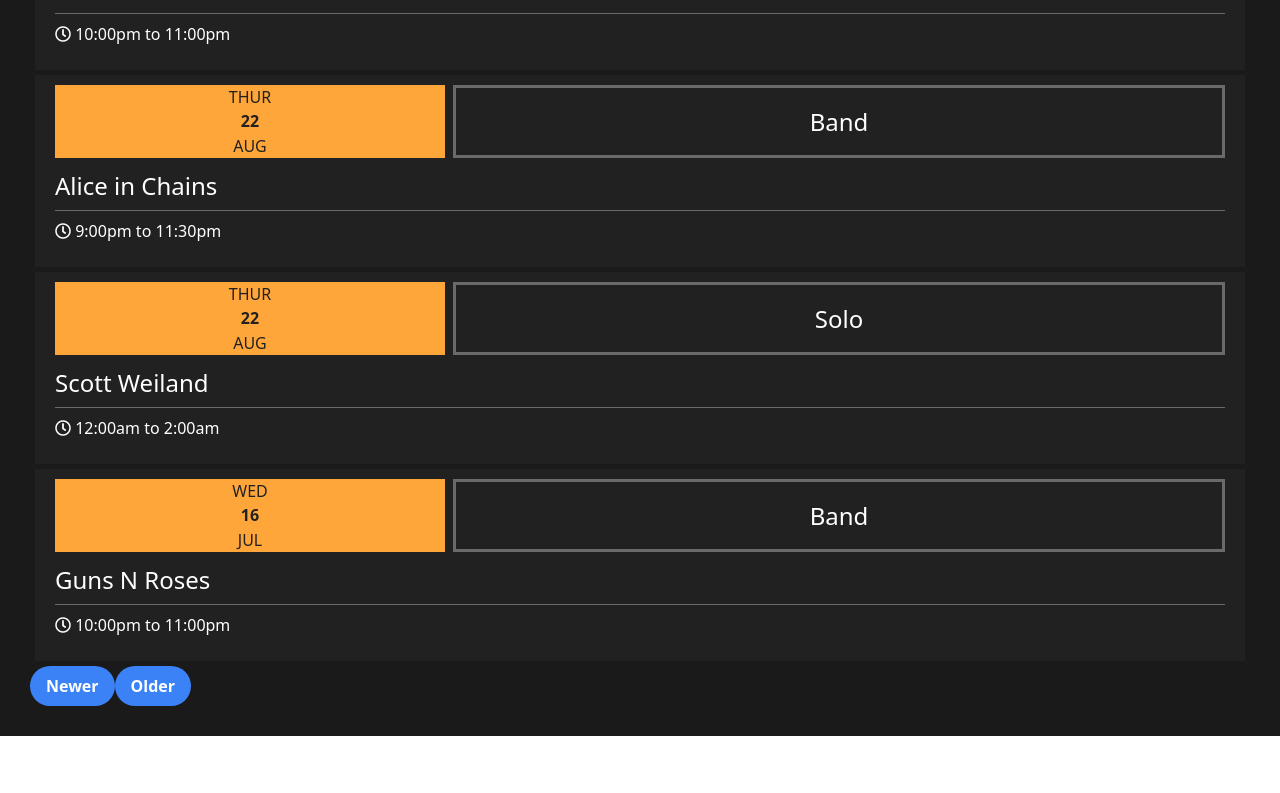
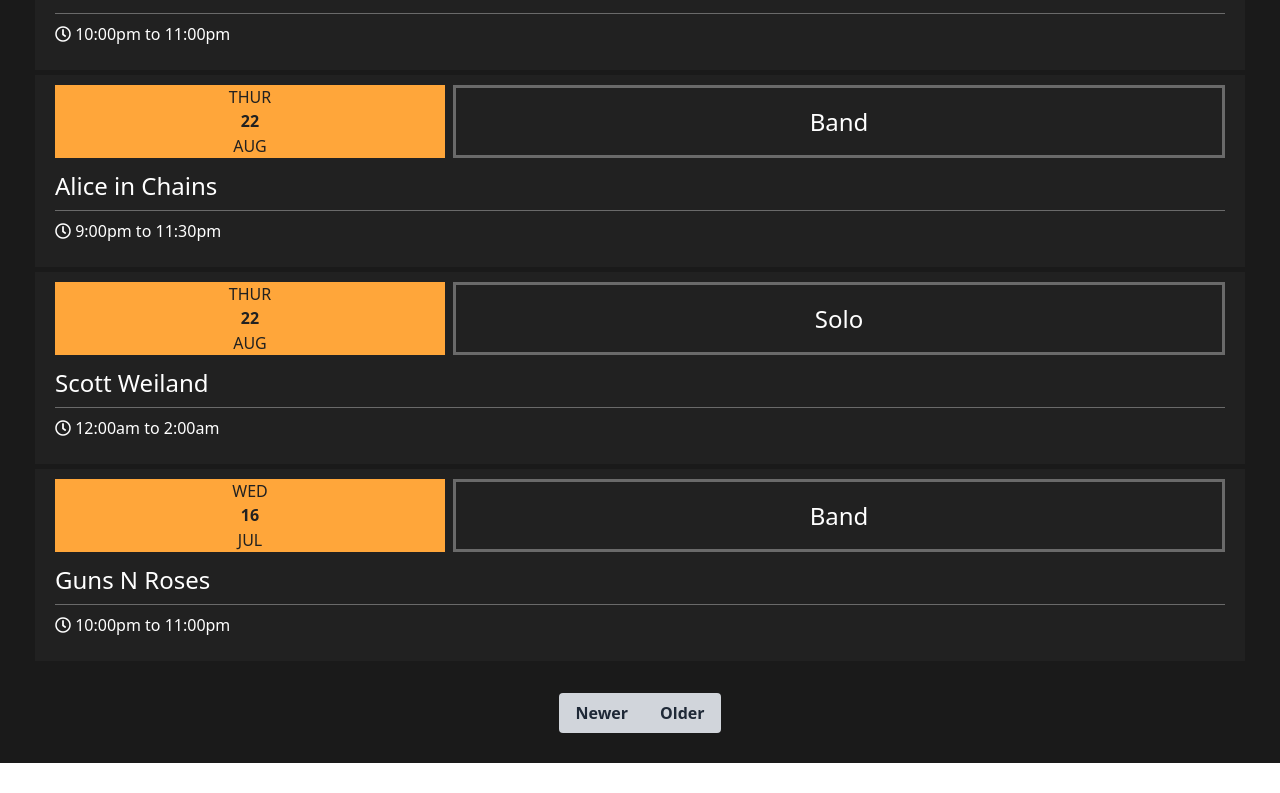
Before and after one commit to dstearle/vue-calendar-list, a Vue app: page / in a window 1280 px wide. Shown: the part 470-1263 px from the top of the page. Before the commit the page ends 1236 px from the top, so only its background shows below. Built offline with nearby package versions, Linux system fonts and the light colour scheme.

Commit message:
Changed style of pagination buttons to be centered

```diff
--- a/src/components/ShowsList.vue
+++ b/src/components/ShowsList.vue
@@ -7,9 +7,23 @@
 
     </div>
 
-    <button class="bg-blue-500 hover:bg-blue-700 text-white font-bold py-2 px-4 rounded-full" @click="newer()">Newer</button>
+    <div class="text-center mt-8">
 
-    <button class="bg-blue-500 hover:bg-blue-700 text-white font-bold py-2 px-4 rounded-full" @click="older()">Older</button>
+        <div class="inline-flex">
+
+            <!-- Newer Button -->
+            <button class="bg-gray-300 hover:bg-gray-400 text-gray-800 font-bold py-2 px-4 rounded-l" @click="newer()">
+                Newer
+            </button>
+
+            <!-- Older Button -->
+            <button class="bg-gray-300 hover:bg-gray-400 text-gray-800 font-bold py-2 px-4 rounded-r" @click="older()">
+                Older
+            </button>
+
+        </div>
+
+    </div>
 
 </template>
 
```
